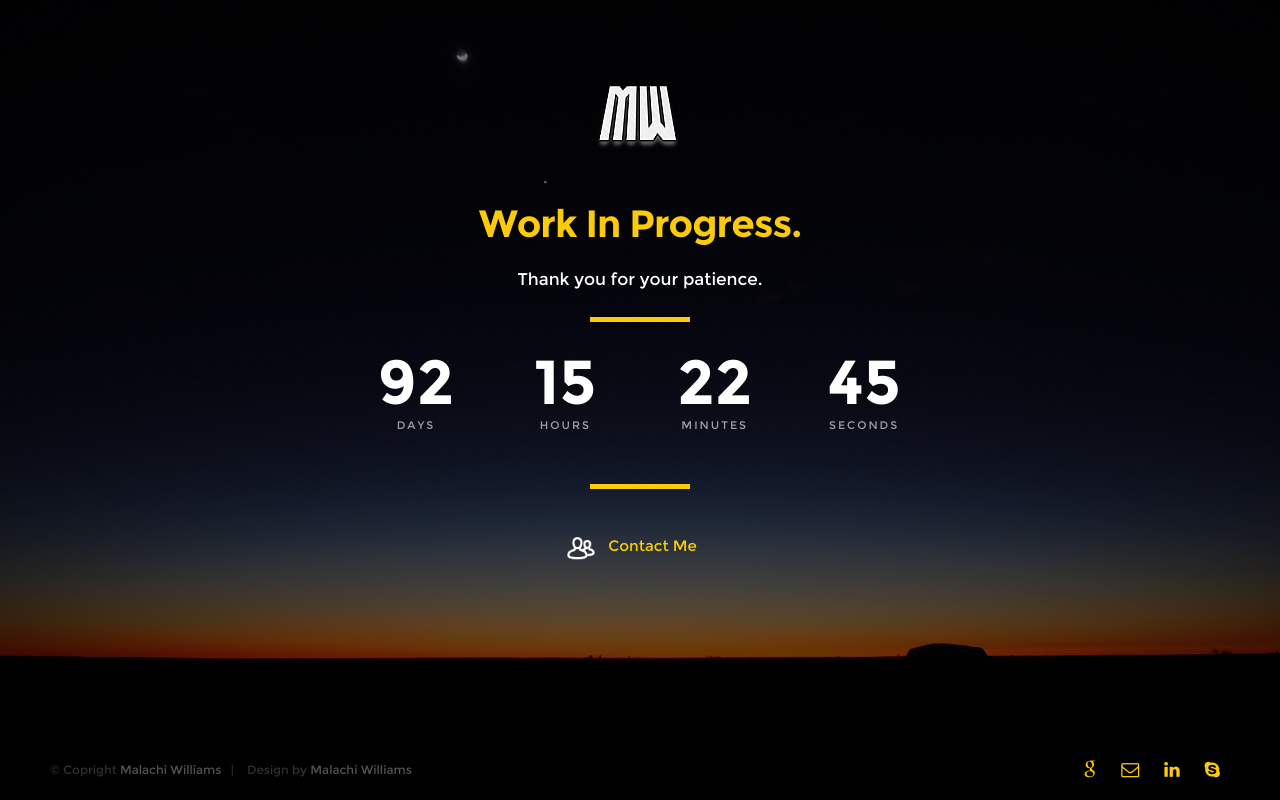
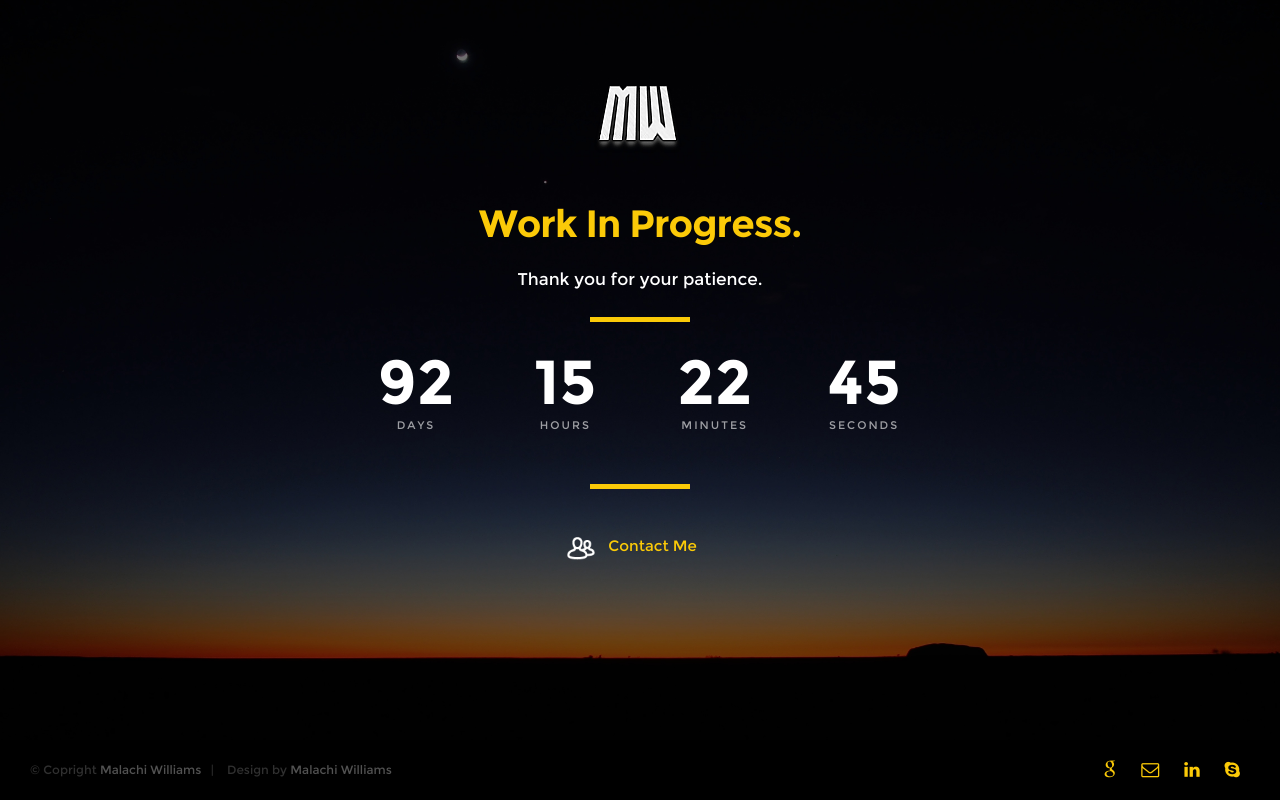
Before and after one commit to malachiw7/malachiw, a plain HTML site: page index.html in a window 1280 px wide. Drawn offline with Linux system fonts and the light colour scheme; some packages are replaced by stand-ins of ours.

Commit message:
update index.html - main.css

```diff
--- a/css/main.css
+++ b/css/main.css
@@ -1436,7 +1436,7 @@ footer {
 	clear: both;
 	font: 12px/24px "montserrat-regular", sans-serif;
 	background: #000;
-	padding: 18px 50px;
+	padding: 18px 30px;
 	color: #303030;
 	width: 100%;
 	position: fixed;
```
Also changed, not shown: index.html (+0 -2 lines).
